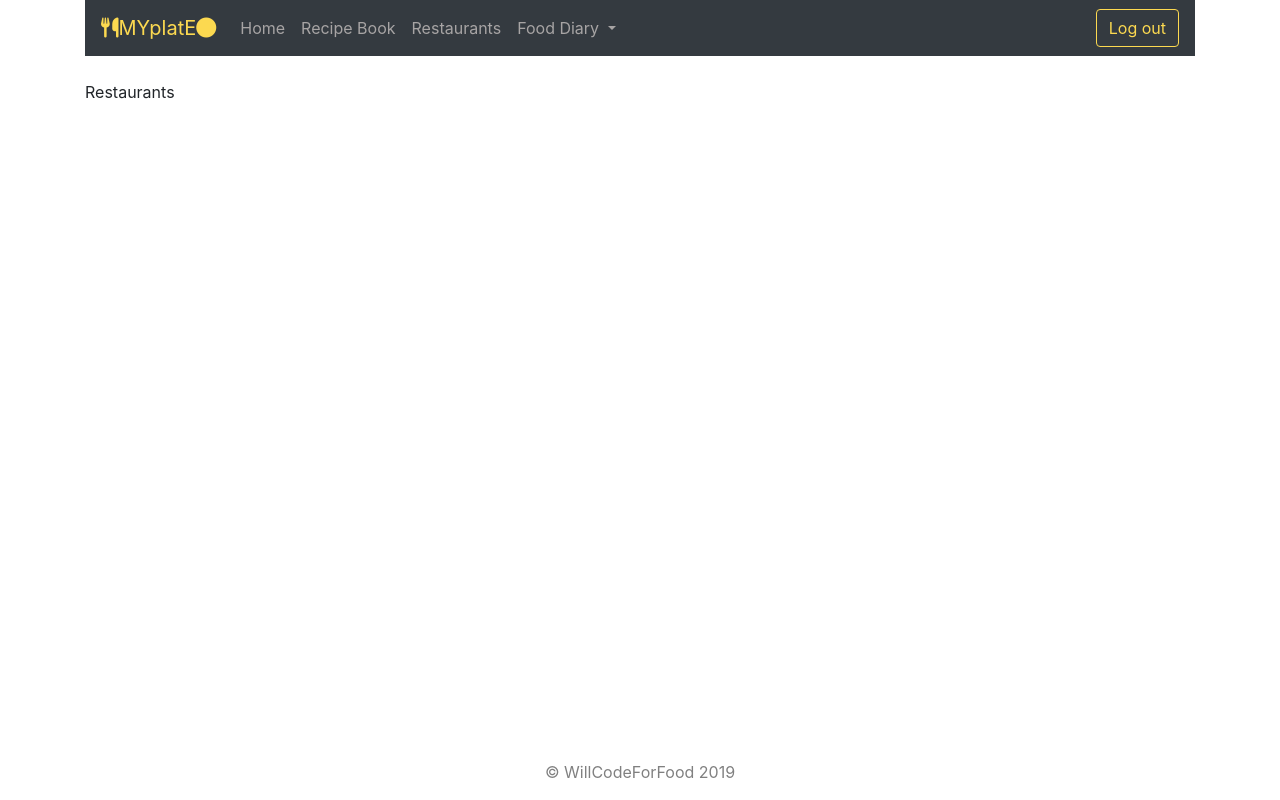
After one commit to michael-lin01/Softdev-P01, a Flask app: page /restaurants in a window 1280 px wide. The commit adds this page. Run offline with Flask 2, Linux system fonts and the light colour scheme; some libraries are stand-ins or nearby versions.

Commit message:
fixed some tempaltes

```diff
--- a/app/__init__.py
+++ b/app/__init__.py
@@ -1,6 +1,6 @@
 import os
 
-from flask import Flask, render_template, request, flash, redirect, session
+from flask import Flask, render_template, request, flash, redirect, session, url_for
 
 from app.utl.user import User
 from app.session import *
@@ -29,6 +29,10 @@ def recipeSearch():
             #print( results)
     return render_template( 'recipe_search.html')
 
+@app.route( '/restaurants')
+def restaurants():
+    return render_template( 'restaurants.html')
+
 @app.route( '/query', methods = [ 'POST'])
 def query():
     query = request.form[ 'keyword']
@@ -41,8 +45,8 @@ def query():
 
 @app.route( '/foodDiary')
 def foodDiary():
-    if ( "userid" not in session):
-      flash('You must log in to access this page', 'red')
+    if current_user() == None:
+      flash('You must log in to access this page', 'warning')
       return redirect( url_for( 'login'))
     return render_template( 'food_diary.html')
 
@@ -81,7 +85,7 @@ def login():
             login_user(to_login) # from session.py
             message = 'Successfully logged in'
             flash(message, 'success')
-            return redirect('/')
+            return redirect('/foodDiary')
     return render_template("login.html", title = "Log In", current_user = current_user())
 
 @app.route('/signup', methods=['GET', 'POST'])
--- a/app/templates/base.html
+++ b/app/templates/base.html
@@ -33,7 +33,7 @@
                         <a class="nav-link" href="/recipe">Recipe Book</a>
                     </li>
                     <li class="nav-item">
-                        <a class="nav-link" href="/restaurant">Restaurants</a>
+                        <a class="nav-link" href="/restaurants">Restaurants</a>
                     </li>
                         <li class="nav-item dropdown">
                             <a class="nav-link dropdown-toggle" href="#" id="navbardrop" data-toggle="dropdown">
--- a/app/templates/recipe.html
+++ b/app/templates/recipe.html
@@ -1,5 +1,7 @@
 {% extends "base.html" %}
 
 {% block content %}
-<button type="button" class="btn" href="/recipe_search">Recipes</button>
+<a href = "{{ url_for('recipeSearch') }}">
+    <button type="button" class="btn">Recipes</button>
+</a>
 {% endblock %}
--- a/app/templates/recipe_search.html
+++ b/app/templates/recipe_search.html
@@ -1,7 +1,9 @@
 {% extends "base.html" %}
+{% block content %}
     <form method="post">
         <label for="">Find a recipe: </label>
         <input id="" name="" type="text"><br><br>
 
         <input type="submit" value="Search"> <br><br>
     </form>
+{% endblock content %}
--- /dev/null
+++ b/app/templates/restaurants.html
@@ -0,0 +1,5 @@
+{% extends "base.html" %}
+
+{% block content %}
+    <p>Restaurants</p>
+{% endblock content %}
--- a/doc/devlog.txt
+++ b/doc/devlog.txt
@@ -39,3 +39,8 @@ Created dummy HTML files.
 
 zhangE -- 2019-11-20 15:15
 Added bootstrap for login and signup, added basic template for recipe and recipe_search.
+
+linM -- 2019-11-20 19:54
+Added requirements file
+Added restaurant template
+Fixed button redirect for recipes
```
Also changed, not shown: 1 other file.
